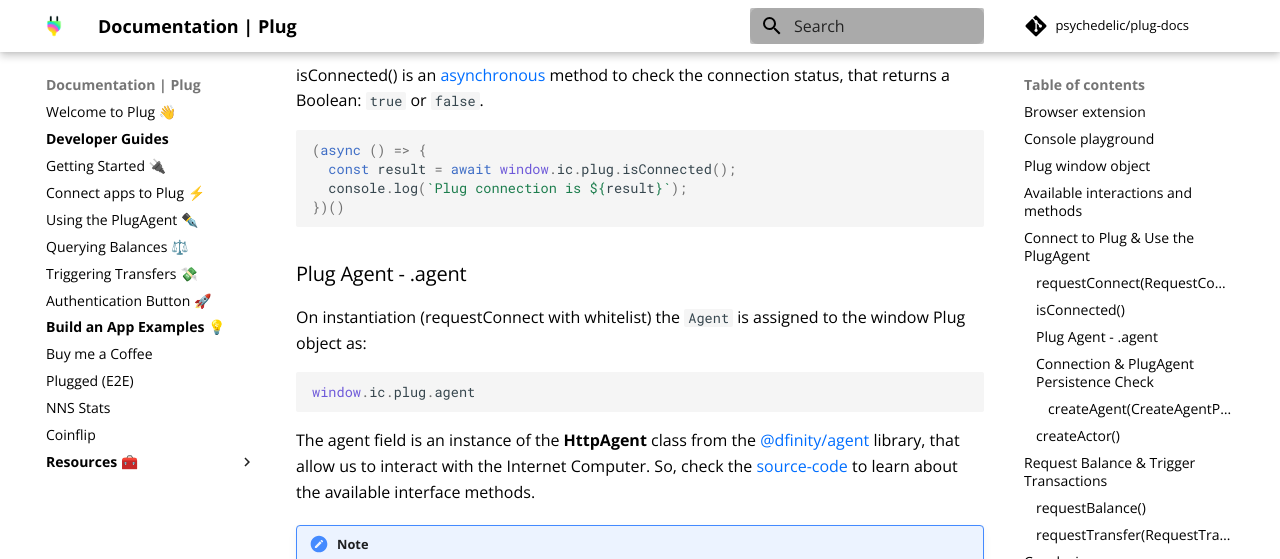
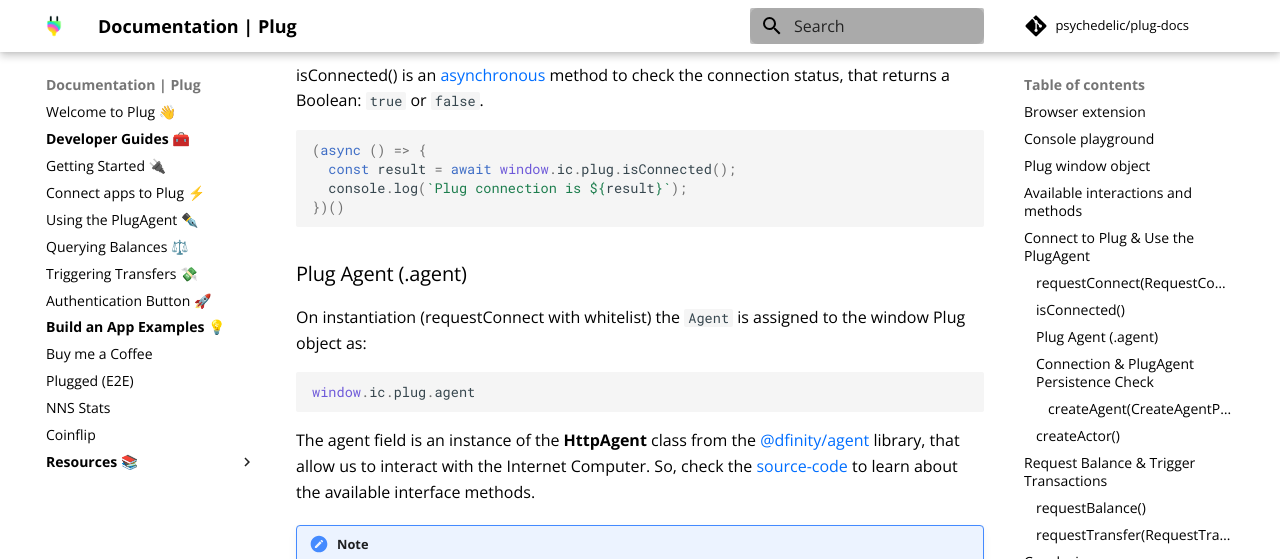
Before and after one commit to Psychedelic/plug-docs, an MkDocs documentation site: the page built from docs/getting-started/connect-to-plug.md, in a window 1280 px wide and 900 px high, scrolled down 3858 px. Shown: the top 559 px of the window. Built offline with MkDocs 1.6.1 and Material for MkDocs 9.7.7, drawn with Linux system fonts in a browser that asks for light colours; comment, search, counter and statistics services are not loaded.

Commit message:
fix anchor

````diff
--- a/docs/getting-started/connect-to-plug.md
+++ b/docs/getting-started/connect-to-plug.md
@@ -142,7 +142,7 @@
 ```
 
 
-### Plug Agent - .agent
+### Plug Agent (.agent)
 
 On instantiation (requestConnect with whitelist) the `Agent` is assigned to the window Plug object as:
 
--- a/mkdocs.yml
+++ b/mkdocs.yml
@@ -24,10 +24,10 @@
       permalink: true
 nav:
   - Welcome to Plug 👋: index.md
-  - <b>Developer Guides</b>: "#"
+  - <b>Developer Guides</b> 🧰: "#"
   - Getting Started 🔌: getting-started/connect-to-plug/#browser-extension
   - Connect apps to Plug ⚡: getting-started/connect-to-plug/#requestconnectrequestconnectparams
-  - Using the PlugAgent ✒️: getting-started/connect-to-plug/#agent-window-object
+  - Using the PlugAgent ✒️: getting-started/connect-to-plug/#plug-agent-agent
   - Querying Balances ⚖️: getting-started/connect-to-plug/#requestbalance
   - Triggering Transfers 💸: getting-started/connect-to-plug/#requesttransferrequesttransferparams
   - Authentication Button 🚀: getting-started/plug-button.md
@@ -36,7 +36,7 @@
   - Plugged (E2E): build-an-app-examples/build-app-plugged.md
   - NNS Stats: build-an-app-examples/plug-auth-nns.md
   - Coinflip: "https://2ji5m-raaaa-aaaah-aanoa-cai.raw.ic0.app"
-  - <b>Resources</b> 🧰:
+  - <b>Resources</b> 📚:
     - Resource Library: resources/library.md
     - Migrating Curves: resources/migrating-curve.md
     - Common Terms: common-terms/plug-dictionary.md
````
